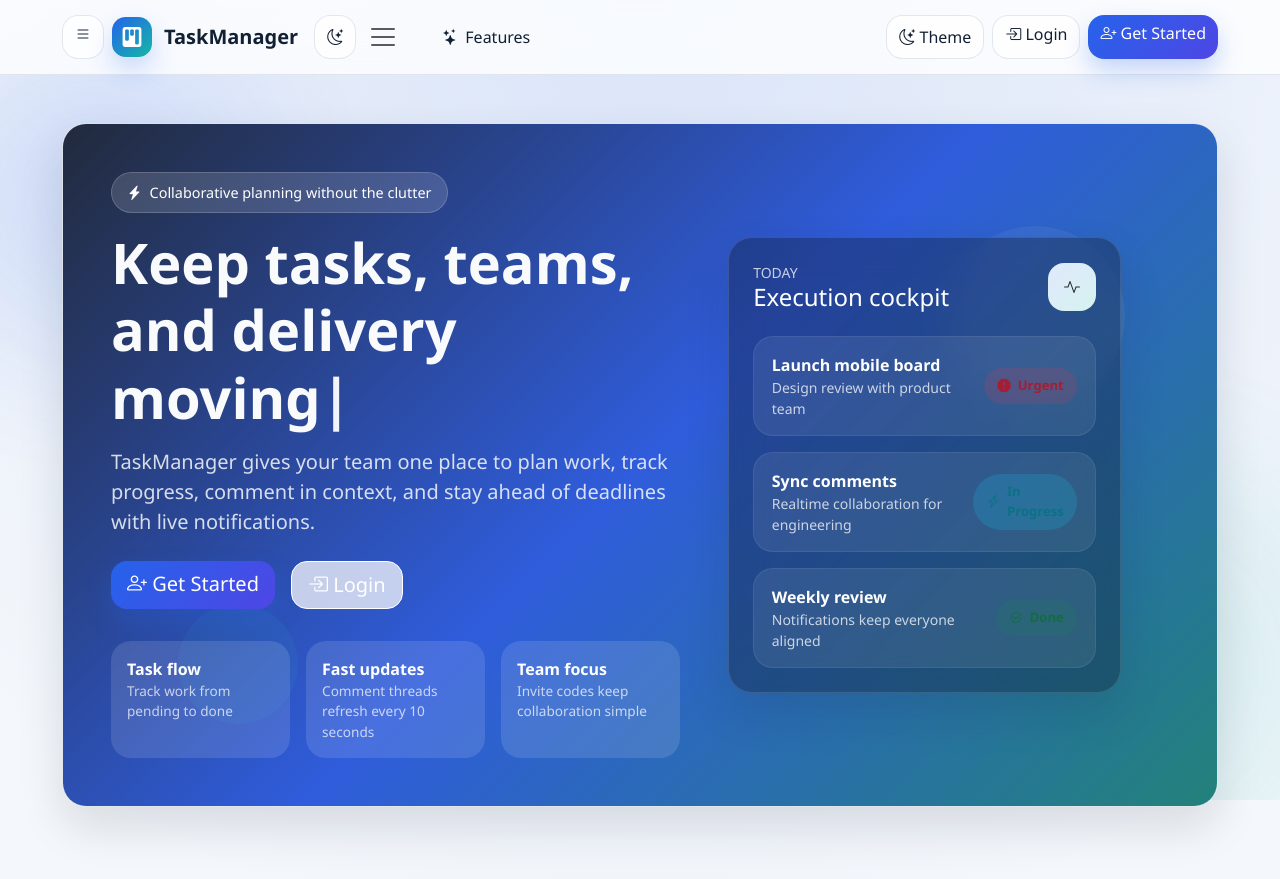
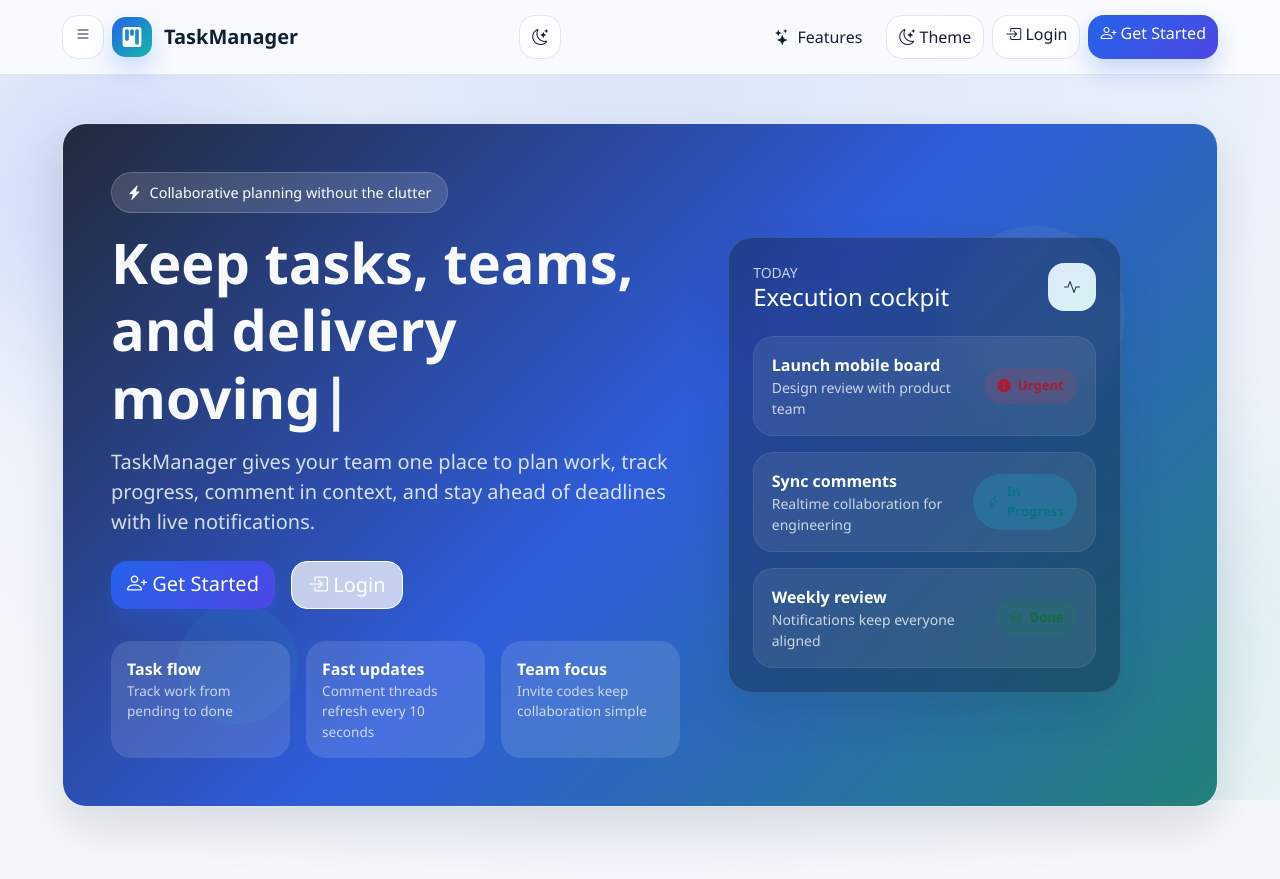
Before and after one commit to Justopizo/taskManager, a Django app: page /landing/ in a window 1280 px wide. Shown: the top 879 px of the page. Run offline with Django 5.2, Linux system fonts and the light colour scheme; some libraries are stand-ins or nearby versions.

Commit message:
Fix navbar layout - logo left, nav items right

```diff
--- a/templates/base.html
+++ b/templates/base.html
@@ -23,6 +23,7 @@
 
 <nav id="mainNavbar" class="navbar navbar-expand-lg navbar-blur sticky-top">
     <div class="container">
+        <div class="d-flex align-items-center justify-content-between w-100">
             <div class="d-flex align-items-center">
                 <button class="btn btn-glass d-lg-none me-2" type="button" data-bs-toggle="offcanvas" data-bs-target="#mobileSidebar" aria-label="Open navigation">
                     <i class="bi bi-list"></i>
@@ -45,11 +46,12 @@
                     </a>
                 {% endif %}
             </div>
-        <button class="navbar-toggler border-0 shadow-none d-none d-lg-block" type="button" data-bs-toggle="collapse" data-bs-target="#navbarMain">
+            <div class="d-none d-lg-flex align-items-center gap-3">
+                <button class="navbar-toggler border-0 shadow-none" type="button" data-bs-toggle="collapse" data-bs-target="#navbarMain">
                     <span class="navbar-toggler-icon"></span>
                 </button>
-        <div class="collapse navbar-collapse" id="navbarMain">
-            <ul class="navbar-nav me-auto mb-2 mb-lg-0 ms-lg-4">
+                <div class="collapse navbar-collapse justify-content-end" id="navbarMain">
+                    <ul class="navbar-nav gap-2 align-items-center">
                         {% if request.user.is_authenticated %}
                             <li class="nav-item"><a class="nav-link" href="{% url 'tasks:dashboard' %}"><i class="bi bi-grid-1x2-fill"></i> Dashboard</a></li>
                             <li class="nav-item"><a class="nav-link" href="{% url 'tasks:task_list' %}"><i class="bi bi-check2-square"></i> Tasks</a></li>
@@ -59,7 +61,8 @@
                             <li class="nav-item"><a class="nav-link" href="{% url 'landing' %}#features"><i class="bi bi-stars"></i> Features</a></li>
                         {% endif %}
                     </ul>
-            <div class="d-none d-lg-flex align-items-center gap-2 ms-auto">
+                </div>
+                <div class="d-flex align-items-center gap-2">
                     <button class="btn btn-glass theme-toggle" type="button" data-theme-toggle aria-label="Toggle color theme">
                         <i class="bi bi-moon-stars"></i>
                         <span>Theme</span>
```
Lines whose indentation alone changed are shown as unchanged.
